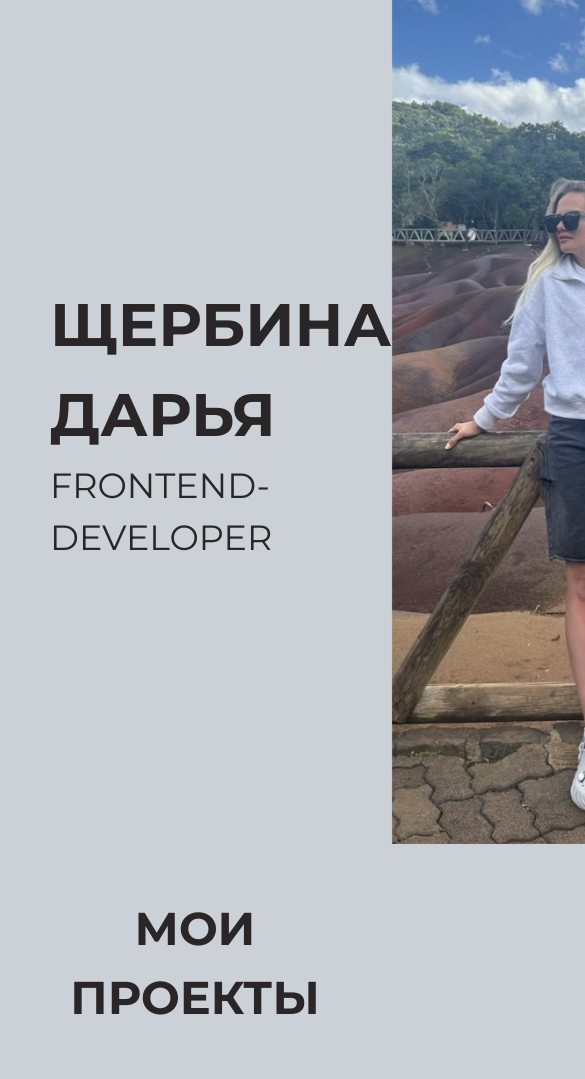
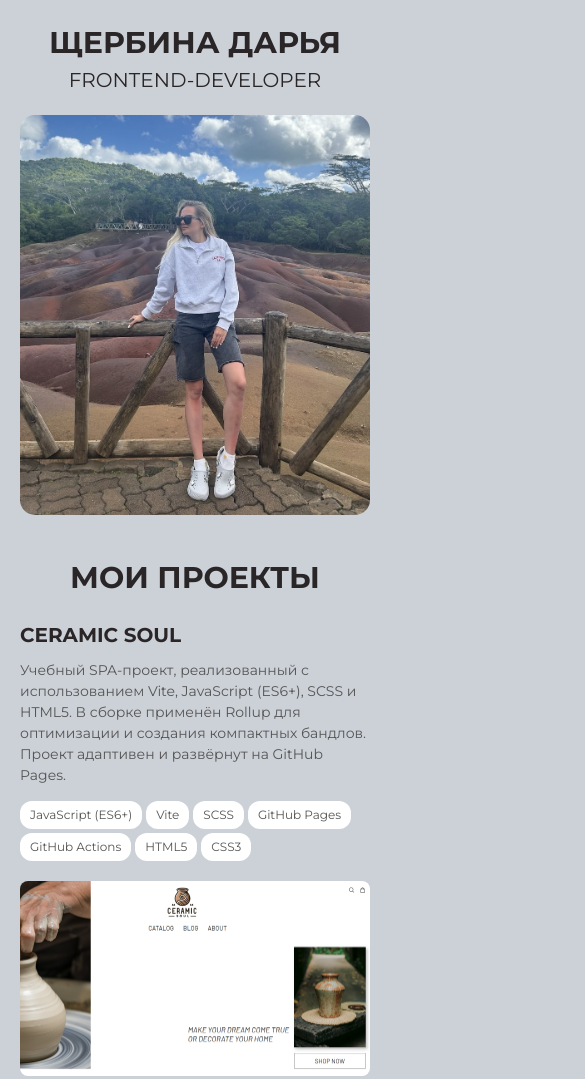
Before and after one commit to vlknvd/portfolio, a website built with webpack: page src/index.html in a window 390 px wide. Shown: the top 1079 px of the page, 585 px wide, since content can reach past the window. Built offline with nearby package versions, Linux system fonts and the light colour scheme.

Commit message:
add mobile

```diff
--- a/src/index.html
+++ b/src/index.html
@@ -3,6 +3,7 @@
   <head>
     <meta charset="UTF-8" />
     <title>Портфолио</title>
+    <meta name="viewport" content="width=device-width, initial-scale=1" />
     <link rel="preconnect" href="https://fonts.googleapis.com" />
     <link rel="preconnect" href="https://fonts.gstatic.com" crossorigin />
     <link
--- a/src/style/style.scss
+++ b/src/style/style.scss
@@ -162,3 +162,89 @@ body {
 .social-links a:hover {
   opacity: 0.7;
 }
+
+@media (max-width: 768px) {
+  .promo {
+    flex-direction: column;
+    height: auto;
+    padding: 20px 20px 0 20px;
+
+    &__titles {
+      padding-left: 0;
+      text-align: center;
+      margin-bottom: 20px;
+    }
+
+    &__title {
+      font-size: 30px;
+    }
+
+    &__text {
+      font-size: 20px;
+    }
+
+    &__img {
+      flex: none;
+      height: 400px;
+      width: 100%;
+      margin: 0 auto;
+      border-radius: 15px;
+      object-fit: cover;
+      animation: none;
+    }
+  }
+
+  .projects {
+    padding: 0 20px;
+    margin-top: 40px;
+
+    &__title {
+      font-size: 30px;
+    }
+
+    &__list {
+      margin-top: 20px;
+    }
+  }
+
+  .project-card {
+    gap: 20px;
+
+    &__title {
+      font-size: 20px;
+      margin-bottom: 10px;
+    }
+
+    &__description {
+      font-size: 14px;
+    }
+
+    &__tech-list {
+      gap: 4px;
+    }
+
+    &__tech-item {
+      font-size: 12px;
+    }
+
+    &__image-link {
+      width: 100%;
+    }
+    &__image {
+      width: 100%;
+      height: auto;
+      object-fit: cover;
+    }
+  }
+
+  .project-card,
+  .project-card__reverse {
+    flex-direction: column-reverse !important;
+  }
+
+  .footer {
+    margin-top: 30px;
+    padding: 15px;
+    font-size: 14px;
+  }
+}
```
